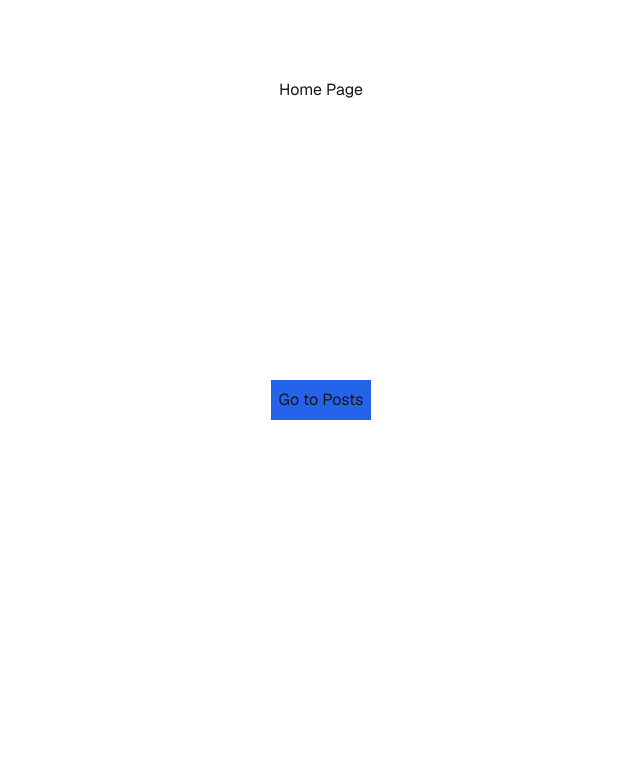
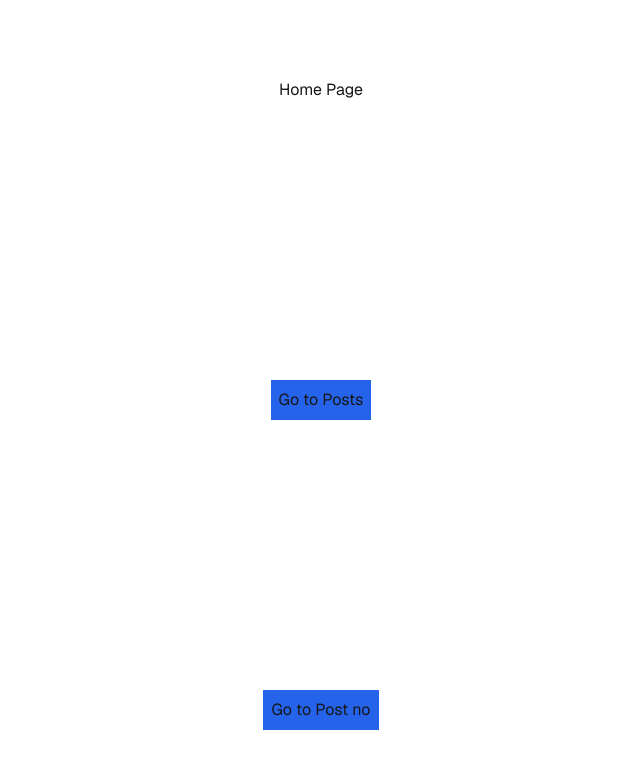
Before and after one commit to satyamkale27/Next-Post, a Next.js app in the folder next-post/: page / in a window 1280 px wide. Shown: the top 768 px of the page, without its empty margins (319-959 px from the left). Built offline with nearby package versions, Linux system fonts and the light colour scheme.

Commit message:
dynamic routes and query push

```diff
--- a/next-post/src/app/page.js
+++ b/next-post/src/app/page.js
@@ -8,12 +8,19 @@ export default function Home() {
     router.push("/posts");
   };
 
+  const Pushquery = () => {
+    router.push("/posts/27");
+  };
+
   return (
     <div className="grid grid-rows-[20px_1fr_20px] items-center justify-items-center min-h-screen p-8 pb-20 gap-16 sm:p-20 font-[family-name:var(--font-geist-sans)]">
       <h1>Home Page</h1>
       <button onClick={HandleNavigation} className="p-2  bg-blue-600 ">
         Go to Posts
       </button>
+      <button onClick={Pushquery} className="p-2  bg-blue-600 ">
+        Go to Post no
+      </button>
     </div>
   );
 }
```
